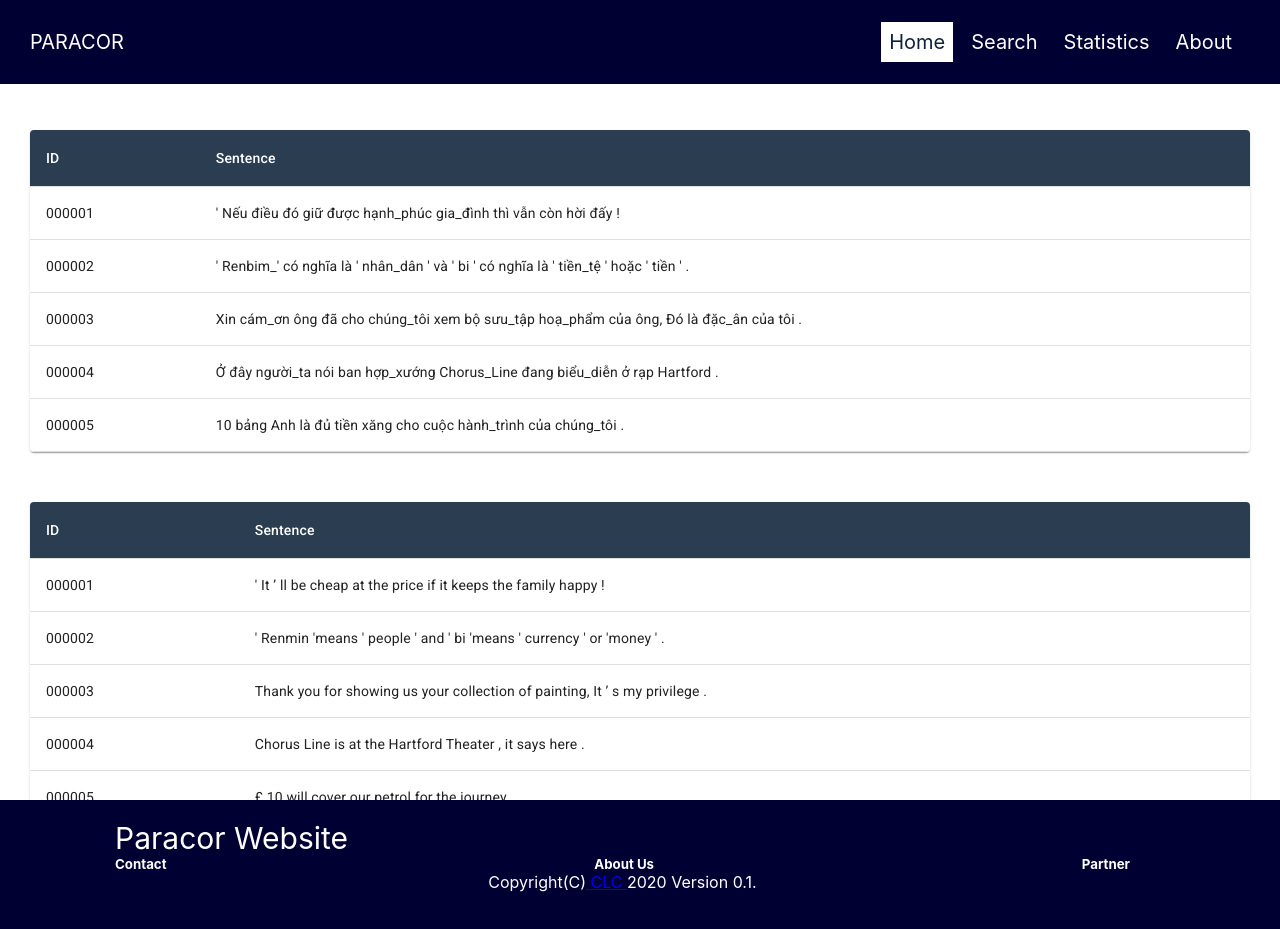
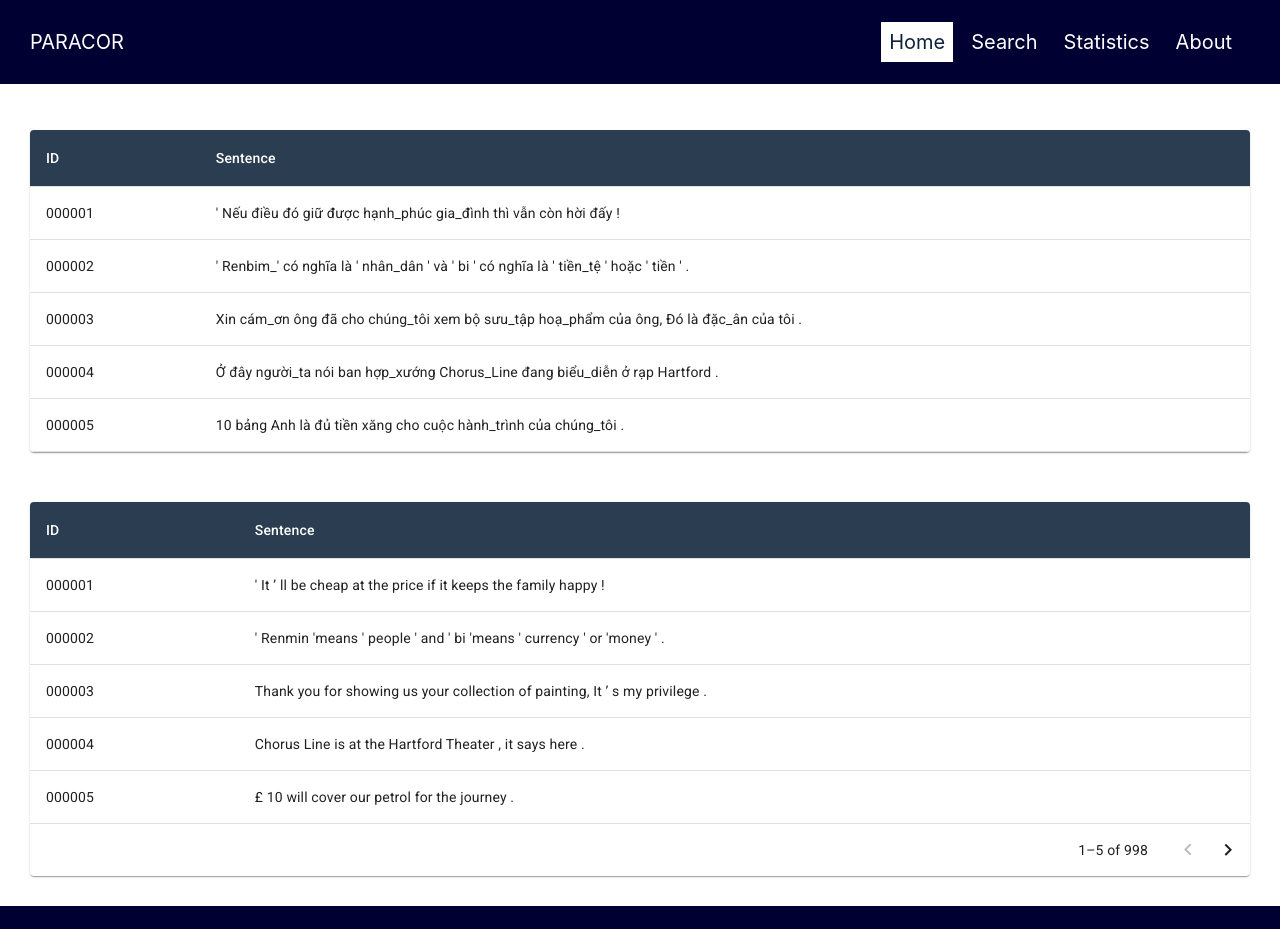
Before and after one commit to thanhdat1902/NLP_Dictionary, a React (Create React App) app: page / in a window 1280 px wide. Shown: the top 929 px of the page. Built offline with nearby package versions, Linux system fonts and the light colour scheme.

Commit message:
fix the footer position

```diff
--- a/src/components/footer/styled.js
+++ b/src/components/footer/styled.js
@@ -2,7 +2,7 @@ import styled from 'styled-components';
 
 export const FooterContainer = styled.div`
     height: 150px;
-    position: absolute;
+    // position: absolute;
     bottom: -150px;
     width: 100%;
     color: #ffffff;
--- a/src/pages/About/index.js
+++ b/src/pages/About/index.js
@@ -1,5 +1,4 @@
 import React from "react";
-import Header from "../../components/header";
 import Footer from "../../components/footer";
 
 const AboutPage = (props) => {
```
Also changed, not shown: 2 other files (tests, documents, lock files or other folders).
